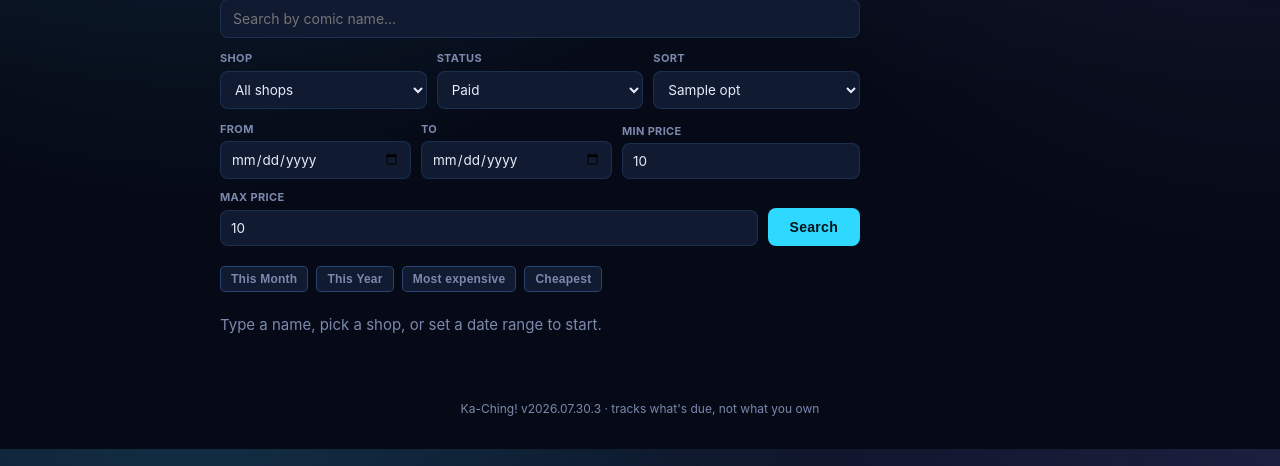
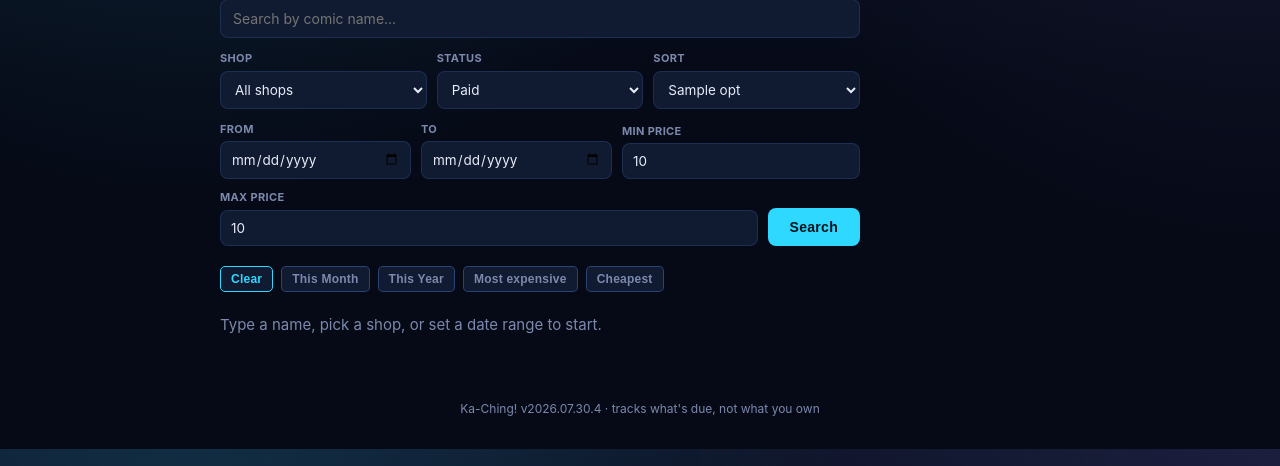
Before and after one commit to callum87-Lab/Ka-Ching, a FastAPI app: template app/templates/search.html in a window 1280 px wide. Shown: the part 351-817 px from the top of the page. Run offline with FastAPI, Linux system fonts and the light colour scheme; the template is opened without the code that fills it: most values are stand-ins (such as "Sample title", 1, 10 or a date in 2020); parts of the project's set-up code (start-up, migrations or seed data) failed here and were passed over.

Commit message:
Add Search Clear button; Recently Cancelled 30-day cutoff

```diff
--- a/app/main.py
+++ b/app/main.py
@@ -30,7 +30,7 @@ logger = logging.getLogger("kaching")
 app = FastAPI(title="Ka-Ching!")
 templates = Jinja2Templates(directory=os.path.join(APP_DIR, "templates"))
 
-APP_VERSION = "2026.07.30.3"
+APP_VERSION = "2026.07.30.4"
 templates.env.globals["app_version"] = APP_VERSION
 app.mount("/static", StaticFiles(directory=os.path.join(APP_DIR, "static")), name="static")
 
@@ -940,8 +940,15 @@ def dashboard(request: Request, month: str | None = None, chart_range: str | Non
     cur.execute("SELECT COUNT(*) AS n FROM items")
     total_items_tracked = cur.fetchone()["n"]
 
+    # Recently cancelled: last 15, but also dropped after 30 days so a
+    # single cancellation from ages ago doesn't just sit here forever if
+    # nothing newer has cancelled since. updated_at is set at the moment
+    # the cancel action happens, so it doubles as "when cancelled" here.
+    recently_cancelled_cutoff = (today - timedelta(days=30)).isoformat()
     cur.execute(
-        "SELECT * FROM items WHERE status = 'cancelled' AND manual_override = 1 ORDER BY id DESC LIMIT 15"
+        "SELECT * FROM items WHERE status = 'cancelled' AND manual_override = 1 "
+        "AND date(updated_at) >= date(?) ORDER BY id DESC LIMIT 15",
+        (recently_cancelled_cutoff,),
     )
     recently_cancelled = [dict(r) for r in cur.fetchall()]
 
--- a/app/static/style.css
+++ b/app/static/style.css
@@ -763,6 +763,7 @@ a:focus-visible, button:focus-visible, textarea:focus-visible {
   cursor: pointer;
 }
 .date-preset-btn:hover { color: var(--neon-blue); border-color: var(--neon-blue); }
+.date-preset-btn-clear { color: var(--neon-blue); border-color: var(--neon-blue); }
 .date-preset-btn.active {
   color: #04121a;
   background: var(--neon-blue);
--- a/app/templates/search.html
+++ b/app/templates/search.html
@@ -72,6 +72,7 @@
       <button type="submit" class="search-submit-btn">Search</button>
     </div>
     <div class="search-date-presets">
+      <button type="button" class="date-preset-btn date-preset-btn-clear" id="search-clear-btn">Clear</button>
       <button type="button" class="date-preset-btn {{ 'active' if active_date_preset == 'month' else '' }}" data-preset="month">This Month</button>
       <button type="button" class="date-preset-btn {{ 'active' if active_date_preset == 'year' else '' }}" data-preset="year">This Year</button>
       <button type="button" class="date-preset-btn" id="sort-most-expensive-btn">Most expensive</button>
@@ -80,6 +81,9 @@
   </form>
 
   <script>
+  document.getElementById('search-clear-btn').addEventListener('click', function () {
+    window.location.href = '/search';
+  });
   document.querySelectorAll('.date-preset-btn[data-preset]').forEach(function (btn) {
     btn.addEventListener('click', function () {
       var now = new Date();
```
